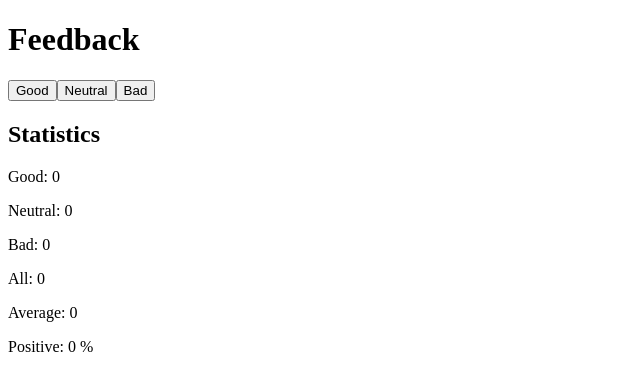
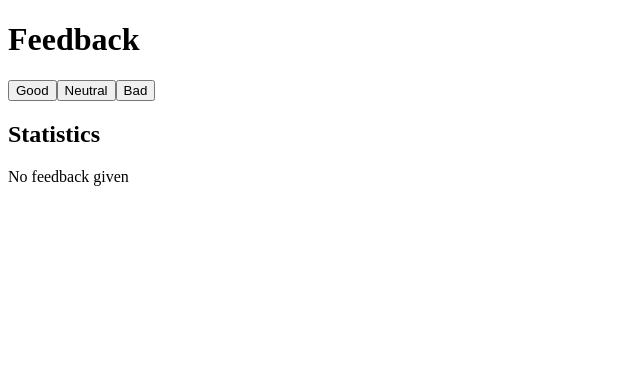
Before and after one commit to mkauaa/fullstackopen, a React (Vite) app in the folder part1/unicafe/: page / in a window 1280 px wide. Shown: the top 390 px of the page, without its empty margins (0-640 px from the left). Built offline with nearby package versions, Linux system fonts and the light colour scheme.

Commit message:
feat: display no feedback message when total feedback is zero

```diff
--- a/part1/unicafe/src/Statistics.jsx
+++ b/part1/unicafe/src/Statistics.jsx
@@ -1,4 +1,13 @@
 const Statistics = (props) => {
+    if (props.all === 0) {
+        return (
+            <div>
+                <h2>Statistics</h2>
+                <p>No feedback given</p>
+            </div>
+        )
+    }
+
     return (
         <div>
             <h2>Statistics</h2>
```
